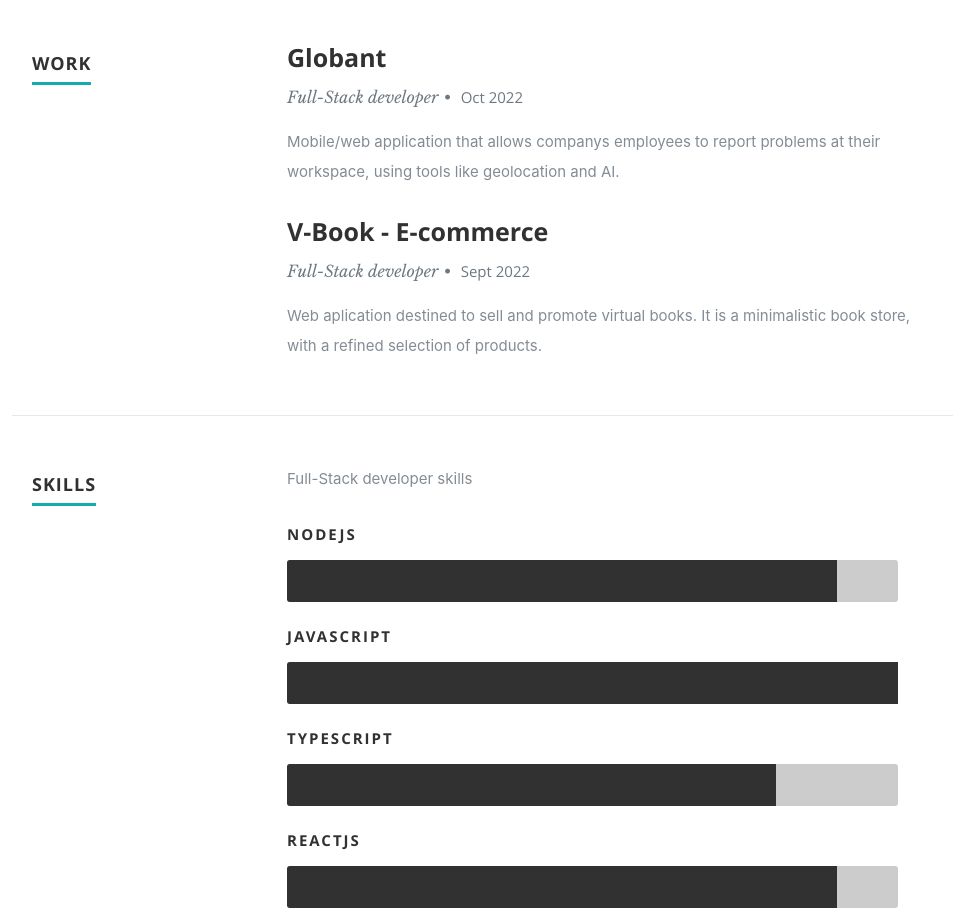
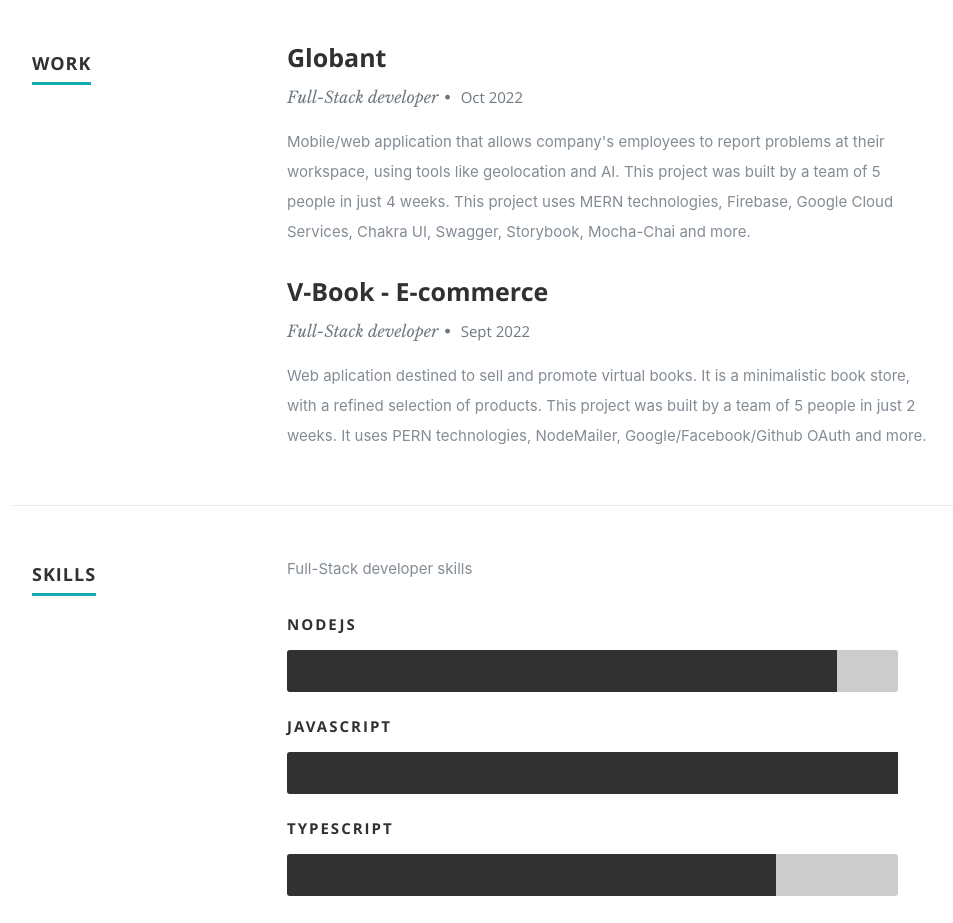
Before and after one commit to SantiagoPosseAraoz/PortfolioReact, a React (Create React App) app: page / in a window 1280 px wide. Shown: the part 1640-2563 px from the top of the page, without its empty margins (118-1071 px from the left). Built offline with nearby package versions, Linux system fonts and the light colour scheme.

Commit message:
more extensive descriptions

```diff
--- a/src/resumeData.js
+++ b/src/resumeData.js
@@ -31,7 +31,7 @@ let resumeData = {
         "specialization":"Full-Stack developer",
         "MonthOfPassing":"Oct",
         "YearOfPassing":"2022",
-        "Achievements":"Platafoma 5's coding bootcamp is a 800+ hours course dedicated to teach IT's most used technologies such as Javascript, PostgreSQL, Node.js, React.js and Express in just 4 months. Also during the bootcamp we take part in team projects, like building a e-commerce from the ground up, and working under the supervision of a real commpany"
+        "Achievements":"Platafoma 5's coding bootcamp is a 800+ hours course dedicated to teach IT's most used technologies such as Javascript, PostgreSQL, Node.js, React.js and Express in just 4 months. Also during the bootcamp we take part in team projects, like building a e-commerce from the ground up, and working under the supervision of a real commpany."
       }
     ],
     "work":[
@@ -40,14 +40,14 @@ let resumeData = {
         "specialization":"Full-Stack developer",
         "MonthOfLeaving":"Oct",
         "YearOfLeaving":"2022",
-        "Achievements":`Mobile/web application that allows companys employees to report problems at their workspace, using tools like geolocation and AI.`
+        "Achievements":`Mobile/web application that allows company's employees to report problems at their workspace, using tools like geolocation and AI. This project was built by a team of 5 people in just 4 weeks. This project uses MERN technologies, Firebase, Google Cloud Services, Chakra UI, Swagger, Storybook, Mocha-Chai and more.`
       },
       {
         "CompanyName":"V-Book - E-commerce",
         "specialization":"Full-Stack developer",
         "MonthOfLeaving":"Sept",
         "YearOfLeaving":"2022",
-        "Achievements":"Web aplication destined to sell and promote virtual books. It is a minimalistic book store, with a refined selection of products."
+        "Achievements":"Web aplication destined to sell and promote virtual books. It is a minimalistic book store, with a refined selection of products. This project was built by a team of 5 people in just 2 weeks. It uses PERN technologies, NodeMailer, Google/Facebook/Github OAuth and more."
       }
     ],
     "skillsDescription":"Full-Stack developer skills",
```
